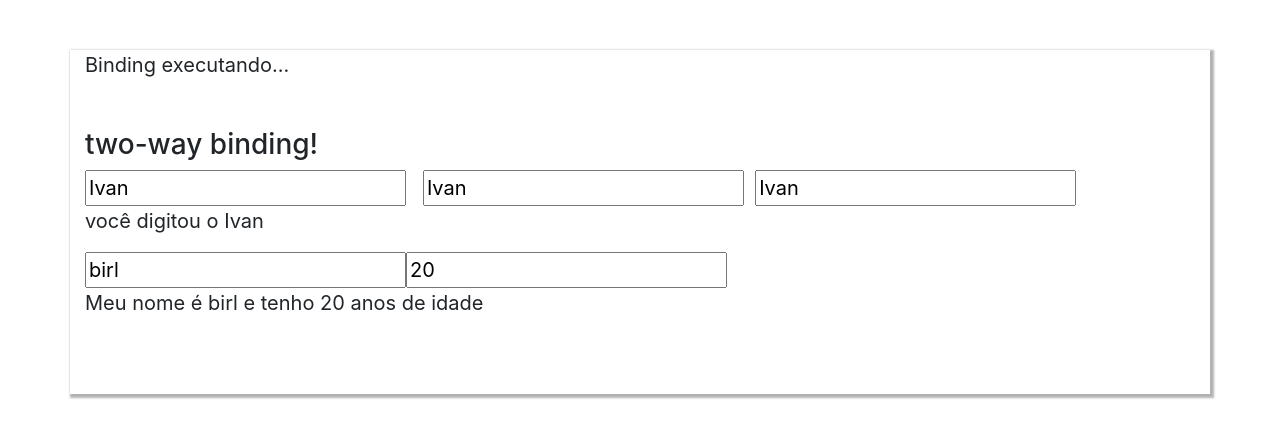
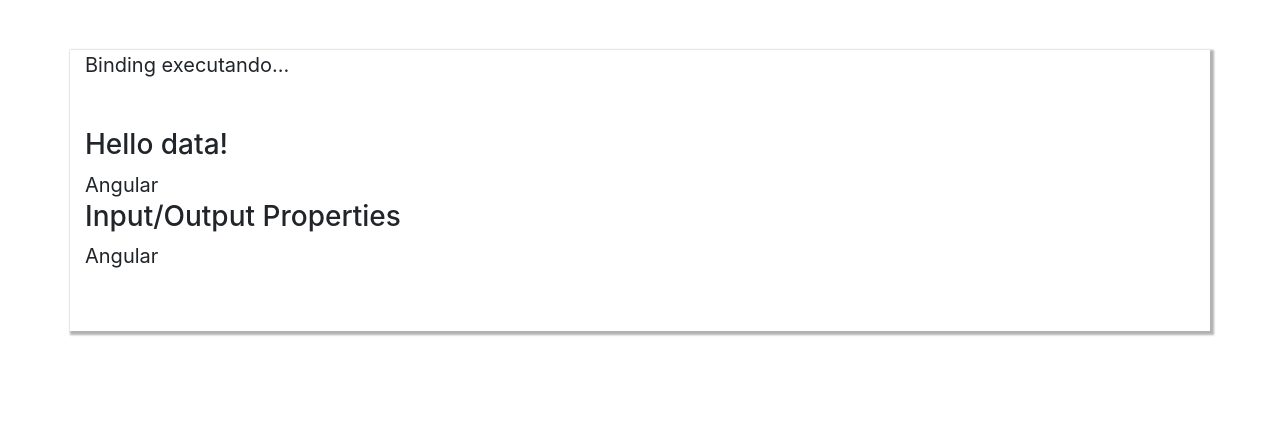
Before and after one commit to Ivan-Vidal/Angular-CLI, an Angular app in the folder data-binding/: page / in a window 1280 px wide. Shown: the top 438 px of the page. Built offline with nearby package versions, Linux system fonts and the light colour scheme.

Commit message:
Input-property

```diff
--- a/data-binding/src/app/app.component.html
+++ b/data-binding/src/app/app.component.html
@@ -24,6 +24,7 @@
 <span>Binding executando...</span><br><br><br>
 </div>
 <div class="corpo">
-<app-two-way></app-two-way><br><br>
+<app-data-binding></app-data-binding>
+<br><br>
 </div>
 </div>
--- a/data-binding/src/app/app.module.ts
+++ b/data-binding/src/app/app.module.ts
@@ -5,12 +5,14 @@
 import { AppComponent } from './app.component';
 import { DataBindingComponent } from './data-binding/data-binding.component';
 import { TwoWayComponent } from './two-way/two-way.component';
+import { InputPropertyComponent } from './input-property/input-property.component';
 
 @NgModule({
   declarations: [
     AppComponent,
     DataBindingComponent,
-    TwoWayComponent
+    TwoWayComponent,
+    InputPropertyComponent
   ],
   imports: [
     BrowserModule,
--- a/data-binding/src/app/data-binding/data-binding.component.html
+++ b/data-binding/src/app/data-binding/data-binding.component.html
@@ -62,7 +62,7 @@
 </section>-->
 
 
-<section>
+<!--<section>
   <article>
 <h3>Event Binding</h3><br>
 <div>
@@ -81,4 +81,15 @@
 </span>
 </div>
   </article>
+</section>-->
+
+<section>
+  <article>
+    <h3>Hello data!</h3>
+    <div>
+      {{ nomeDoCurso }}
+
+      <app-curso [nome]="nomeDoCurso"></app-curso>
+    </div>
+  </article>
 </section>
--- a/data-binding/src/app/data-binding/data-binding.component.ts
+++ b/data-binding/src/app/data-binding/data-binding.component.ts
@@ -14,6 +14,8 @@
   AtualValue = ''
   valorSalvo = ''
   IsMouseOver: boolean = false
+
+  nomeDoCurso: string = 'Angular'
 
   getValor(){
     return 4
--- /dev/null
+++ b/data-binding/src/app/input-property/input-property.component.html
@@ -0,0 +1,7 @@
+<section>
+    <article>
+        <h3>Input/Output Properties</h3>
+
+      {{ nomeDoCurso }}
+    </article>
+</section>
--- /dev/null
+++ b/data-binding/src/app/input-property/input-property.component.ts
@@ -0,0 +1,18 @@
+import { Component, Input, OnInit } from '@angular/core';
+
+@Component({
+  selector: 'app-curso',
+  templateUrl: './input-property.component.html',
+  styleUrls: ['./input-property.component.css']
+})
+export class InputPropertyComponent implements OnInit {
+
+
+  @Input('nome') nomeDoCurso: string = ''
+
+  constructor() { }
+
+  ngOnInit(): void {
+  }
+
+}
--- a/data-binding/src/app/two-way/two-way.component.html
+++ b/data-binding/src/app/two-way/two-way.component.html
@@ -15,7 +15,7 @@
     </div>
     <div>
 
-        <input type="text" [(ngModel)]="pessoa.nome" />
+        <input type="text" [(ngModel)]="pessoa.nome" />&nbsp;
         <input type="text" [(ngModel)]="pessoa.idade" />
         <br>
         <p>
--- a/data-binding/src/app/two-way/two-way.component.ts
+++ b/data-binding/src/app/two-way/two-way.component.ts
@@ -7,11 +7,11 @@
 })
 export class TwoWayComponent implements OnInit {
 
-nome: string = 'Ivan'
+nome: string = 'Um nome'
 
 pessoa = {
-  nome: "birl",
-  idade: 20
+  nome: "Meu nome",
+  idade: 22
 }
 
   constructor() { }
```
Also changed, not shown: data-binding/src/app/input-property/input-property.component.css (added), 1 other file (tests, documents, lock files or other folders).
